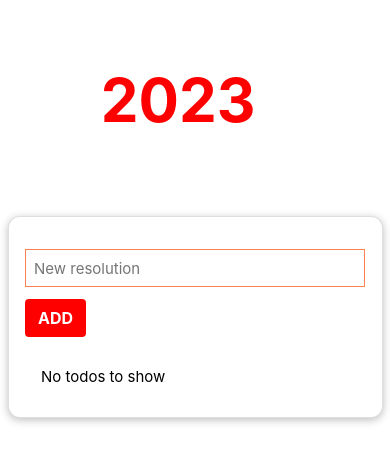
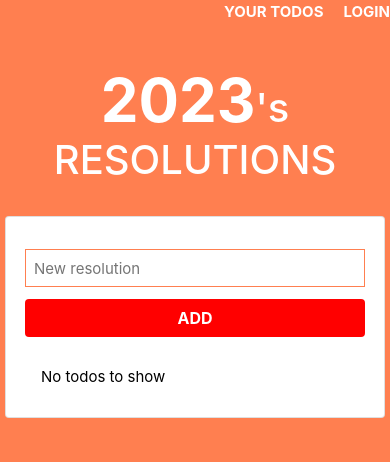
Before and after one commit to huyviet1995/todolist-vue, a Vue app: page / in a window 390 px wide. Shown: the top 462 px of the page. Built offline with nearby package versions, Linux system fonts and the light colour scheme; sample sign-in values are in the browser's storage.

Commit message:
Style the card and the home page on responsive design

```diff
--- a/src/assets/main.css
+++ b/src/assets/main.css
@@ -1,5 +1,8 @@
 @import './base.css';
-
+body {
+  display: flex;
+  background-color:coral;
+}
 #app {
   margin: 0 auto;
   min-width: 75%;
@@ -23,10 +26,3 @@ a,
 form div[role="alert"] {
   color: var(--danger) !important;
 }
-
-@media (min-width: 1024px) {
-  body {
-    display: flex;
-    background-color:coral;
-  }
-}
--- a/src/components/BaseCard.vue
+++ b/src/components/BaseCard.vue
@@ -6,11 +6,16 @@
 
 <style scoped>
 .card {
-  border-radius: 12px;
-  box-shadow: 0 2px 8px rgba(0, 0, 0, 0.26);
   padding: 1rem;
-  margin: 2rem auto;
-  max-width: 40rem;
-  width: 375px;
+  margin: 2rem 5px;
+}
+@media screen and (min-width: 768px) {
+  .card {
+    border-radius: 12px;
+    margin: 2rem auto;
+    box-shadow: 0 2px 8px rgba(0, 0, 0, 0.26);
+    max-width: 40rem;
+    width: 375px;
+  }
 }
 </style>
--- a/src/pages/HomePage.vue
+++ b/src/pages/HomePage.vue
@@ -1,5 +1,5 @@
 <template>
-  <h1 class="text-white">
+  <h1 class="text-white font-bold">
     <span class="text-emphasis">2023</span>'s RESOLUTIONS
   </h1>
   <base-card>
@@ -63,11 +63,12 @@ button {
   background-color: red;
   color: white;
   font-weight: bold;
+  width: 100%;
 }
 
 .text-emphasis {
   font-size: 60px;
-  color: red;
+  color: white;
   font-weight: bold;
 }
 
```
